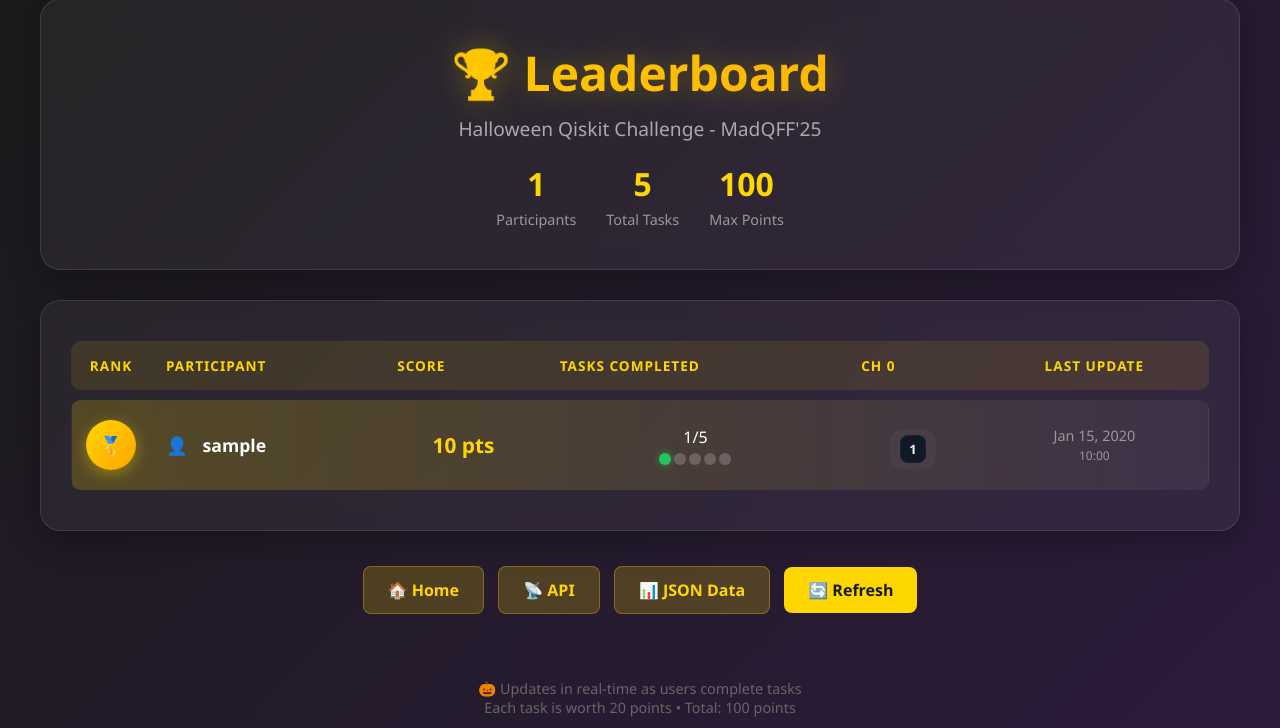
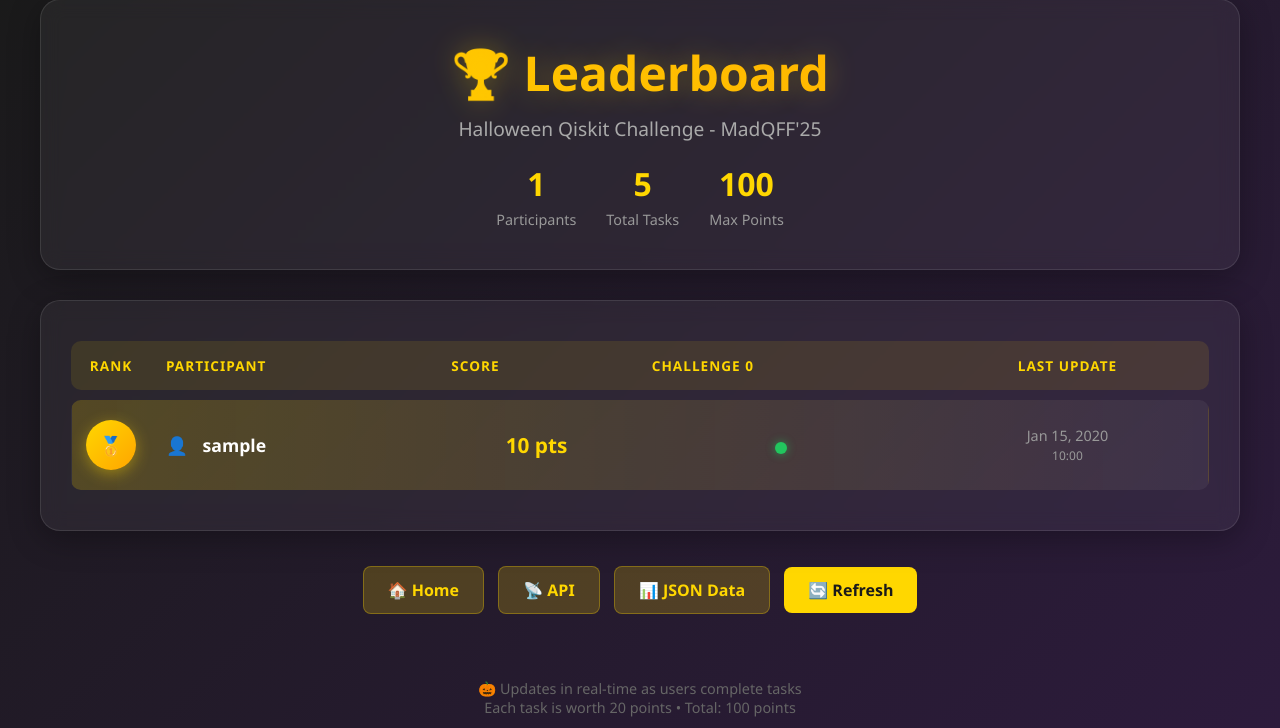
Before and after one commit to 5ansus/graderServer, a Django app: page /api/leaderboard in a window 1280 px wide. Shown: the part 21-749 px from the top of the page. Run offline with Django 4.2, Linux system fonts and the light colour scheme; tables that the repository leaves empty hold one stand-in row (values such as "Sample post").

Commit message:
update htnl colums

```diff
--- a/django_server/grader/templates/leaderboard.html
+++ b/django_server/grader/templates/leaderboard.html
@@ -396,10 +396,9 @@
 						<th>Rank</th>
 						<th>Participant</th>
 						<th>Score</th>
-						<th>Tasks Completed</th>
 						{% if challenge_roots %}
 						{% for root in challenge_roots %}
-						<th>Ch {{ root }}</th>
+						<th>Challenge {{ root }}</th>
 						{% endfor %}
 						{% endif %}
 						<th>Last Update</th>
@@ -427,25 +426,14 @@
 						<td class="score-cell">
 							{{ entry.total_score }} pts
 						</td>
-						<td class="tasks-cell">
-							<div>{{ entry.challenges_completed }}/5</div>
-							<div class="tasks-progress">
-								{% for i in "12345" %}
-								<span
-									class="task-dot {% if forloop.counter <= entry.challenges_completed %}completed{% endif %}"></span>
-								{% endfor %}
-							</div>
-						</td>
 						{% if challenge_roots %}
-							{% for pair in entry.passed_roots_pairs %}
+						{% for pair in entry.completed_roots_pairs %}
 						<td style="text-align:center;">
 							{% if pair.1 %}
-								<div class="passed-challenges">
-									<div class="passed-challenge">
-										{% for t in pair.1 %}
-										<span class="task-chip">{{ t }}</span>
+							<div class="tasks-progress" title="Challenge {{ pair.0 }}">
+								{% for flag in pair.1 %}
+								<span class="task-dot {% if flag %}completed{% endif %}"></span>
 								{% endfor %}
-									</div>
 							</div>
 							{% else %}
 							<span style="color:#777;">—</span>
--- a/django_server/grader/views.py
+++ b/django_server/grader/views.py
@@ -388,7 +388,7 @@ class LeaderboardView(views.APIView):
         )[:limit]
 
         # Compute challenge roots (e.g., 351 -> 35) from active challenges to build columns
-        active_challenge_ids = Challenge.objects.filter(is_active=True).values_list('id', flat=True)
+        active_challenge_ids = list(Challenge.objects.filter(is_active=True).values_list('id', flat=True))
         challenge_roots_set = set()
         for cid in active_challenge_ids:
             try:
@@ -397,10 +397,18 @@ class LeaderboardView(views.APIView):
                 continue
         challenge_roots = sorted(challenge_roots_set)
 
+        # Build mapping root -> ordered list of task ids for that root (used to render dots)
+        task_ids_per_root = {}
+        for root in challenge_roots:
+            ids = sorted([int(cid) for cid in active_challenge_ids if int(cid) // 10 == root])
+            task_ids_per_root[root] = ids
+
         leaderboard_data = []
         for idx, entry in enumerate(leaderboard_entries, start=1):
             # Gather passed tasks for this user grouped by challenge root (e.g., 351->35)
-            passed_task_ids = Submission.objects.filter(user=entry.user, passed=True).values_list('challenge_id', flat=True).distinct()
+            passed_task_ids_qs = Submission.objects.filter(user=entry.user, passed=True).values_list('challenge_id', flat=True).distinct()
+            passed_task_ids = set(int(x) for x in passed_task_ids_qs)
+
             passed_by_challenge = {}
             for cid in passed_task_ids:
                 try:
@@ -412,6 +420,7 @@ class LeaderboardView(views.APIView):
             # Sort the lists for consistency
             for k in passed_by_challenge:
                 passed_by_challenge[k].sort()
+
             # Create entry dict and also expose per-root lists for template convenience
             entry_dict = {
                 'rank': idx,
@@ -424,9 +433,13 @@ class LeaderboardView(views.APIView):
 
             for root in challenge_roots:
                 entry_dict[f'passed_root_{root}'] = passed_by_challenge.get(root, [])
+                # completed flags aligned with task_ids_per_root[root]
+                flags = [tid in passed_task_ids for tid in task_ids_per_root.get(root, [])]
+                entry_dict[f'completed_flags_{root}'] = flags
 
-            # Also expose an ordered list of (root, tasks) pairs to simplify template rendering
+            # Also expose an ordered list of (root, tasks) and (root, flags) pairs to simplify template rendering
             entry_dict['passed_roots_pairs'] = [(root, passed_by_challenge.get(root, [])) for root in challenge_roots]
+            entry_dict['completed_roots_pairs'] = [(root, entry_dict.get(f'completed_flags_{root}', [])) for root in challenge_roots]
 
             leaderboard_data.append(entry_dict)
 
@@ -438,16 +451,6 @@ class LeaderboardView(views.APIView):
                 user_position = user_entry.get_rank()
             except Leaderboard.DoesNotExist:
                 user_position = None
-
-        # Compute challenge roots (e.g., 351 -> 35) from active challenges to build columns
-        active_challenge_ids = Challenge.objects.filter(is_active=True).values_list('id', flat=True)
-        challenge_roots_set = set()
-        for cid in active_challenge_ids:
-            try:
-                challenge_roots_set.add(int(cid) // 10)
-            except Exception:
-                continue
-        challenge_roots = sorted(challenge_roots_set)
 
         # Si se solicita HTML (navegador), renderizar template
         if 'text/html' in request.headers.get('Accept', ''):
```
Lines whose indentation alone changed are shown as unchanged.
